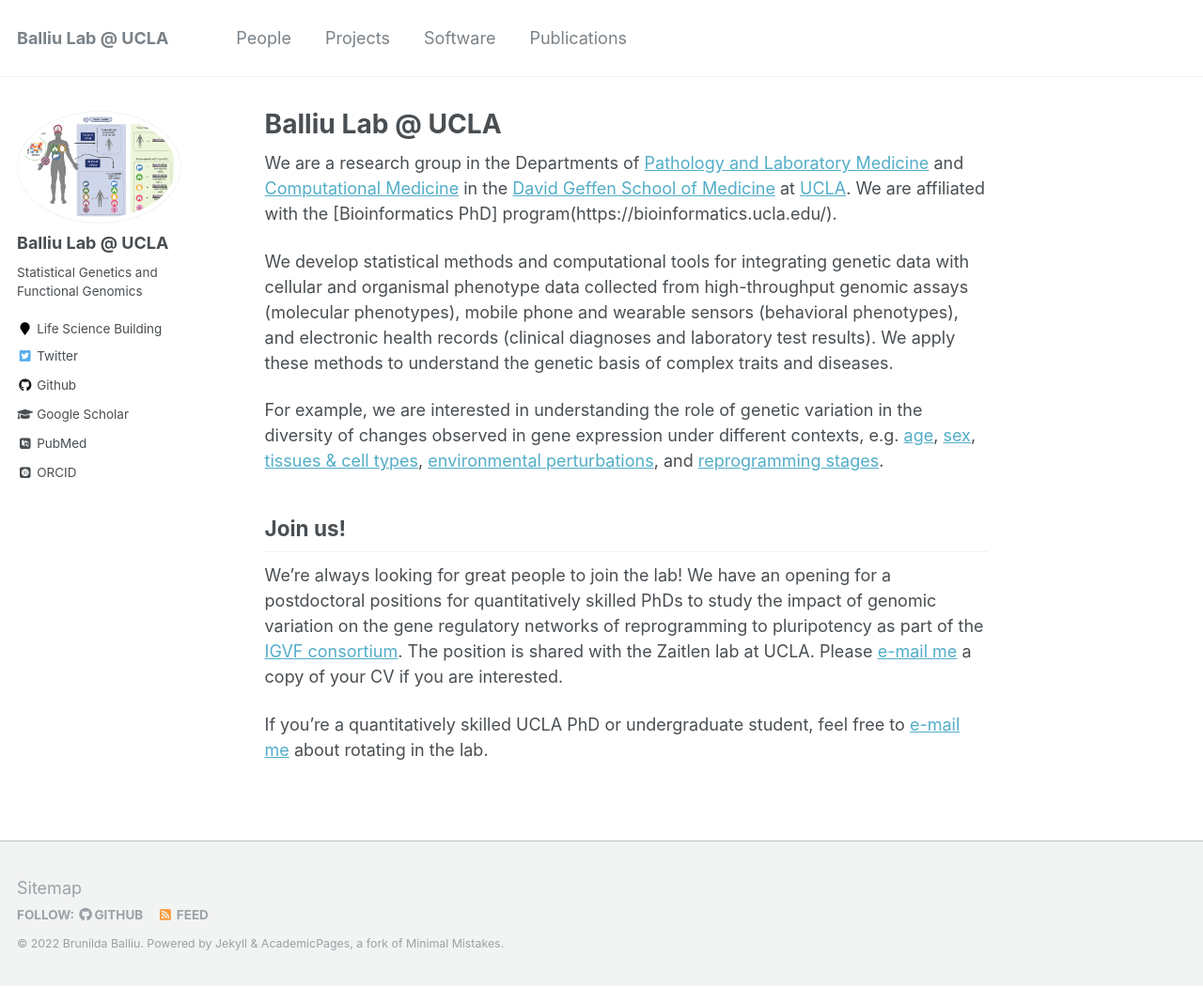
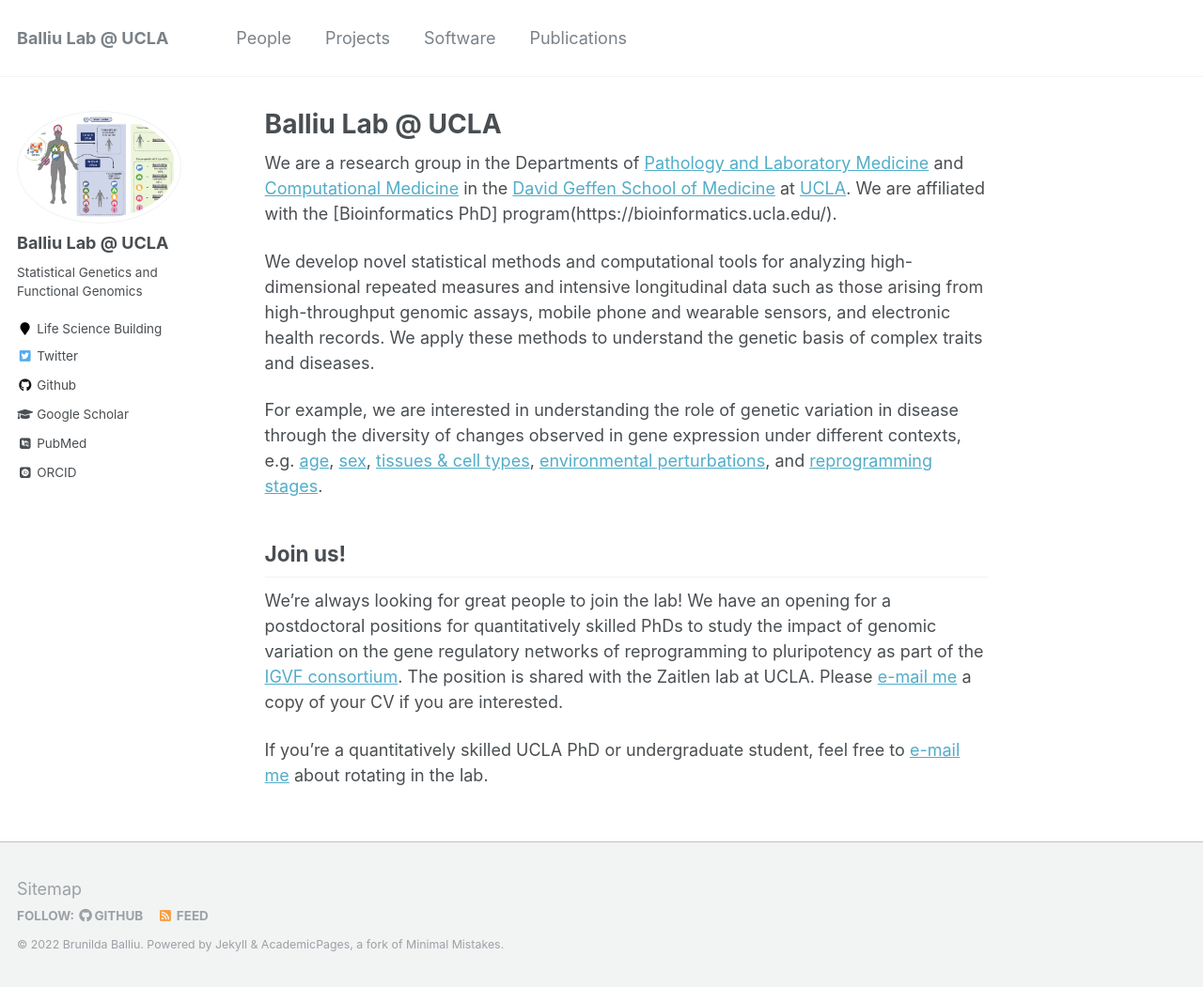
Before and after one commit to BalliuLab/balliulab.github.io, a Jekyll site: the page built from _pages/about.md, in a window 1280 px wide and 1051 px high. Shown: the whole window at 94% size. Built offline with Jekyll 4.4.1, drawn with Linux system fonts in a browser that asks for light colours; some web fonts are replaced.

Commit message:
Update about.md

```diff
--- a/_pages/about.md
+++ b/_pages/about.md
@@ -10,9 +10,10 @@ redirect_from:
 
 We are a research group in the Departments of [Pathology and Laboratory Medicine](https://www.uclahealth.org/departments/pathology) and [Computational Medicine](https://compmed.ucla.edu/) in the [David Geffen School of Medicine](https://medschool.ucla.edu/) at [UCLA](https://www.ucla.edu/). We are affiliated with the [Bioinformatics PhD] program(https://bioinformatics.ucla.edu/).
 
-We develop statistical methods and computational tools for integrating genetic data with cellular and organismal phenotype data collected from high-throughput genomic assays (molecular phenotypes), mobile phone and wearable sensors (behavioral phenotypes), and electronic health records (clinical diagnoses and laboratory test results). We apply these methods to understand the genetic basis of complex traits and diseases.
 
-For example, we are interested in understanding the role of genetic variation in the diversity of changes observed in gene expression under different contexts, e.g. [age](https://genomebiology.biomedcentral.com/articles/10.1186/s13059-019-1840-y), [sex](https://genome.cshlp.org/content/early/2016/04/21/gr.197897.115), [tissues & cell types](https://www.biorxiv.org/content/10.1101/2021.06.17.448889v1), [environmental perturbations](https://www.sciencedirect.com/science/article/pii/S0002929721003359?via%3Dihub), and [reprogramming stages](https://www.uclahealth.org/news/ucla-researchers-awarded-47m-nih-grant-study-how-genomic).
+We develop novel statistical methods and computational tools for analyzing high-dimensional repeated measures and intensive longitudinal data such as those arising from high-throughput genomic assays, mobile phone and wearable sensors, and electronic health records. We apply these methods to understand the genetic basis of complex traits and diseases.
+
+For example, we are interested in understanding the role of genetic variation in disease through the diversity of changes observed in gene expression under different contexts, e.g. [age](https://genomebiology.biomedcentral.com/articles/10.1186/s13059-019-1840-y), [sex](https://genome.cshlp.org/content/early/2016/04/21/gr.197897.115), [tissues & cell types](https://www.biorxiv.org/content/10.1101/2021.06.17.448889v1), [environmental perturbations](https://www.sciencedirect.com/science/article/pii/S0002929721003359?via%3Dihub), and [reprogramming stages](https://www.uclahealth.org/news/ucla-researchers-awarded-47m-nih-grant-study-how-genomic).
 
 ## Join us!
 We're always looking for great people to join the lab! We have an opening for a postdoctoral positions for quantitatively skilled PhDs to study the impact of genomic variation on the gene regulatory networks of reprogramming to pluripotency as part of the [IGVF consortium](https://www.genome.gov/Funded-Programs-Projects/Impact-of-Genomic-Variation-on-Function-Consortium). The position is shared with the Zaitlen lab at UCLA. Please [e-mail me](mailto:bballiu@ucla.edu) a copy of your CV if you are interested.
```
